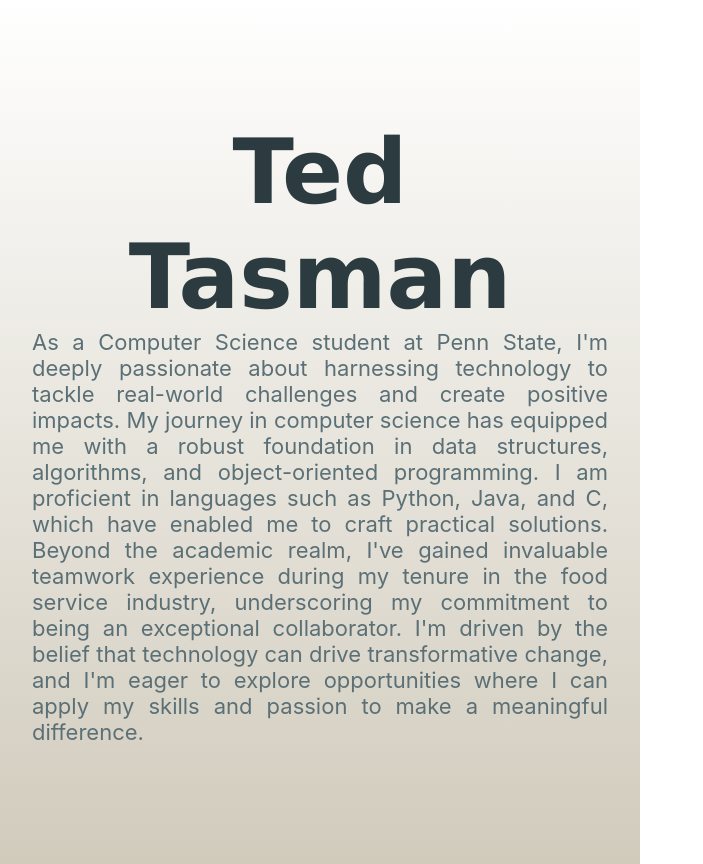
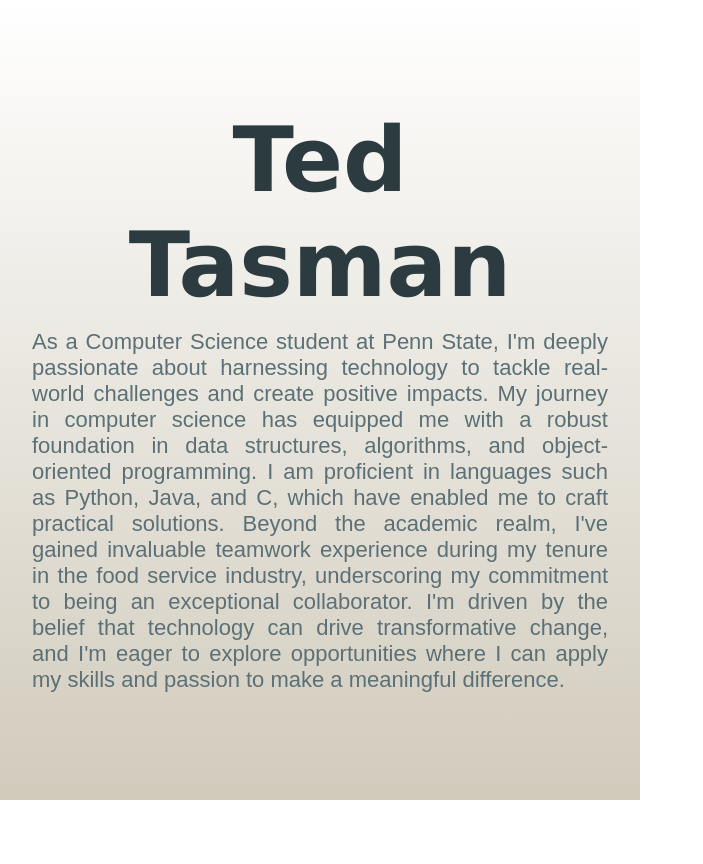
Before and after one commit to tedtasman/tedtasman.github.io, a React (Create React App) app: page / in a window 1280 px wide. Shown: the whole page, without its empty margins (0-703 px from the left). After the commit the page ends 800 px from the top, so only its background shows below. Built offline with nearby package versions, Linux system fonts and the light colour scheme.

Commit message:
Improve css design

```diff
--- a/src/App.css
+++ b/src/App.css
@@ -1,25 +1,36 @@
-.Bio {
-  text-align: left;
-  font-family: Verdana, Geneva, Tahoma, sans-serif;
-  max-width: 50vw;
+* {
+  margin: 0;
+  padding: 0;
 }
 
-.Bio-header {
+h1 {
+  font-size: calc(50px + 5vmin);
+  font-weight: bold;
+  color: #2b3b40;
+  text-align: center;
+  font-family: Verdana, Geneva, Tahoma, sans-serif;
+  margin: 1% 5%;
+}
+
+p {
+  font-size: calc(10px + 1.5vmin);
+  text-align: justify;
+  color: #5b7076;
+  font-family: Arial, Helvetica, sans-serif;
+  margin: 1% 5%;
+}
+
+.Bio {
+  max-width: 50vw;
   background-image: linear-gradient(#fff, #d1cbbc);
   min-height: 100vh;
   display: flex;
   flex-direction: column;
   justify-content: center;
-  font-size: calc(50px + 5vmin);
-  font-weight: bold;
-  color: #2b3b40;
-  padding: 5%;
-  text-align: center;
+  box-sizing: border-box;
+  text-align: left;
 }
 
-.Bio-body {
-  font-size: calc(10px + 1.5vmin);
-  font-weight: normal;
-  text-align: justify;
-  color: #5b7076;
+.Drawer {
+  text-align: right;
 }
--- a/src/App.js
+++ b/src/App.js
@@ -22,18 +22,27 @@
   );
 }
 
+export default function Homepage() {
+  return (
+    <Bio />
+  );
+}
+
 function Bio() {
   return (
     <div className='Bio'>
-      <header className='Bio-header'>
+      <h1>
         Ted Tasman
-        <body className='Bio-body'>
+      </h1>
+      <p>
           As a Computer Science student at Penn State, I'm deeply passionate about harnessing technology to tackle real-world challenges and create positive impacts. My journey in computer science has equipped me with a robust foundation in data structures, algorithms, and object-oriented programming. I am proficient in languages such as Python, Java, and C, which have enabled me to craft practical solutions. Beyond the academic realm, I've gained invaluable teamwork experience during my tenure in the food service industry, underscoring my commitment to being an exceptional collaborator. I'm driven by the belief that technology can drive transformative change, and I'm eager to explore opportunities where I can apply my skills and passion to make a meaningful difference.
-        </body>
-      </header>
-
+      </p>
     </div>
   )
 }
 
-export default Bio;
+function Drawer(value) {
+  <div className='Drawer'>
+    value;
+  </div>
+}
```
